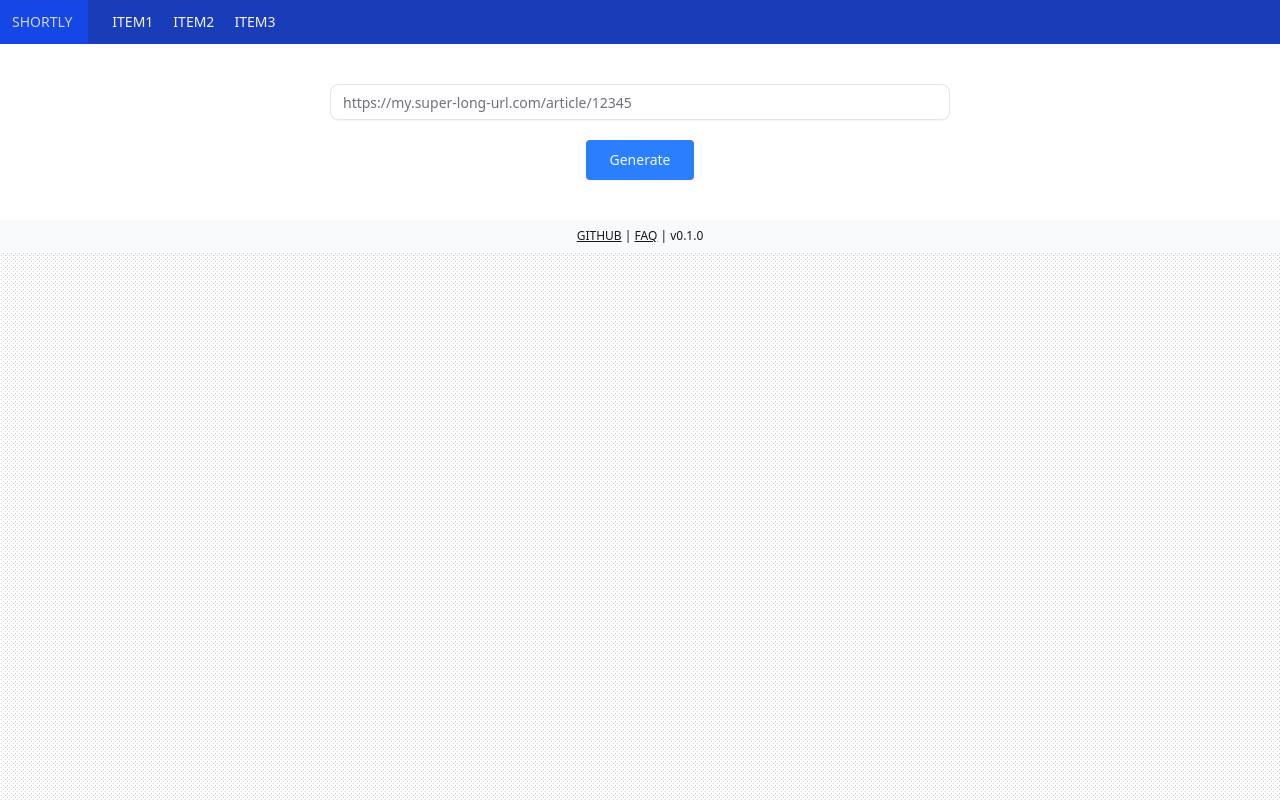
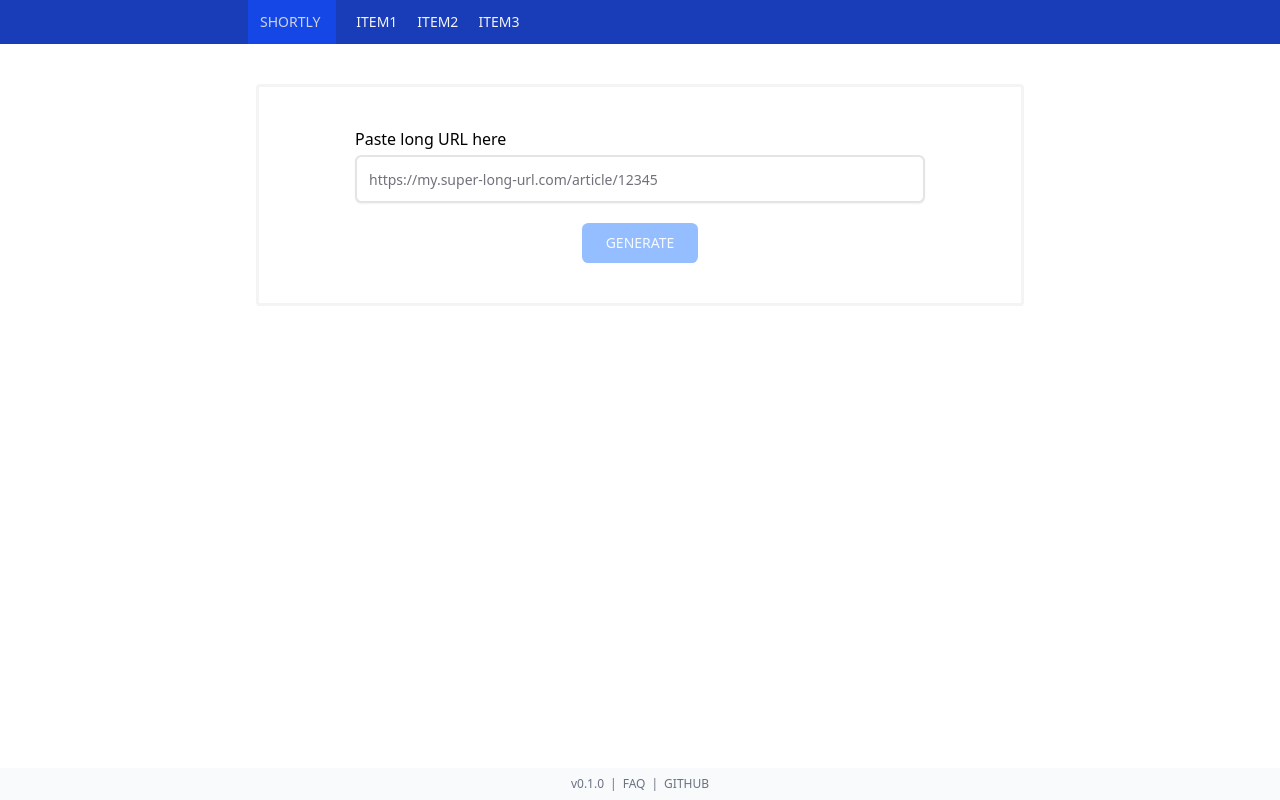
Before and after one commit to lebe-dev/shortly, a SvelteKit app in the folder frontend/: page / in a window 1280 px wide. Built offline with nearby package versions, Linux system fonts and the light colour scheme.

Commit message:
Frontend: improve UI layout

```diff
--- a/frontend/src/lib/components/ui/button/button.svelte
+++ b/frontend/src/lib/components/ui/button/button.svelte
@@ -4,7 +4,7 @@
 	import { type VariantProps, tv } from 'tailwind-variants';
 
 	export const buttonVariants = tv({
-		base: "focus-visible:border focus-visible:border-2 aria-invalid:ring-destructive/20 dark:aria-invalid:ring-destructive/40 aria-invalid:border-destructive inline-flex shrink-0 items-center justify-center gap-2 whitespace-nowrap rounded-sm text-sm font-medium outline-none transition-all disabled:pointer-events-none disabled:opacity-50 aria-disabled:pointer-events-none aria-disabled:opacity-50 [&_svg:not([class*='size-'])]:size-4 [&_svg]:pointer-events-none [&_svg]:shrink-0",
+		base: "focus-visible:border focus-visible:border-2 aria-invalid:ring-destructive/20 dark:aria-invalid:ring-destructive/40 aria-invalid:border-destructive inline-flex shrink-0 items-center justify-center gap-2 whitespace-nowrap rounded-xs text-sm font-medium outline-none transition-all disabled:pointer-events-none disabled:opacity-50 aria-disabled:pointer-events-none aria-disabled:opacity-50 [&_svg:not([class*='size-'])]:size-4 [&_svg]:pointer-events-none [&_svg]:shrink-0",
 		variants: {
 			variant: {
 				default: 'bg-primary text-primary-foreground shadow-xs hover:bg-primary/90',
@@ -19,7 +19,7 @@
 			size: {
 				default: 'h-9 px-4 py-2 has-[>svg]:px-3',
 				sm: 'h-8 gap-1.5 rounded-md px-3 has-[>svg]:px-2.5',
-				lg: 'h-10 rounded-md px-6 has-[>svg]:px-4',
+				lg: 'h-10 rounded-sm px-6 has-[>svg]:px-4',
 				icon: 'size-9'
 			}
 		},
--- a/frontend/src/lib/components/ui/input/input.svelte
+++ b/frontend/src/lib/components/ui/input/input.svelte
@@ -1,12 +1,12 @@
 <script lang="ts">
-	import type { HTMLInputAttributes, HTMLInputTypeAttribute } from "svelte/elements";
-	import { cn, type WithElementRef } from "$lib/utils.js";
+	import type { HTMLInputAttributes, HTMLInputTypeAttribute } from 'svelte/elements';
+	import { cn, type WithElementRef } from '$lib/utils.js';
 
-	type InputType = Exclude<HTMLInputTypeAttribute, "file">;
+	type InputType = Exclude<HTMLInputTypeAttribute, 'file'>;
 
 	type Props = WithElementRef<
-		Omit<HTMLInputAttributes, "type"> &
-			({ type: "file"; files?: FileList } | { type?: InputType; files?: undefined })
+		Omit<HTMLInputAttributes, 'type'> &
+			({ type: 'file'; files?: FileList } | { type?: InputType; files?: undefined })
 	>;
 
 	let {
@@ -19,14 +19,14 @@
 	}: Props = $props();
 </script>
 
-{#if type === "file"}
+{#if type === 'file'}
 	<input
 		bind:this={ref}
 		data-slot="input"
 		class={cn(
-			"selection:bg-primary dark:bg-input/30 selection:text-primary-foreground border-input ring-offset-background placeholder:text-muted-foreground shadow-xs flex h-9 w-full min-w-0 rounded-md border bg-transparent px-3 pt-1.5 text-sm font-medium outline-none transition-[color,box-shadow] disabled:cursor-not-allowed disabled:opacity-50 md:text-sm",
-			"focus-visible:border-ring focus-visible:ring-ring/50 focus-visible:ring-[3px]",
-			"aria-invalid:ring-destructive/20 dark:aria-invalid:ring-destructive/40 aria-invalid:border-destructive",
+			'selection:bg-primary dark:bg-input/30 selection:text-primary-foreground border-input ring-offset-background placeholder:text-muted-foreground flex h-9 w-full min-w-0 rounded-md border bg-transparent px-3 pt-1.5 text-sm font-medium shadow-xs transition-[color,box-shadow] outline-none disabled:cursor-not-allowed disabled:opacity-50 md:text-sm',
+			'focus-visible:border-ring focus-visible:ring-ring/50 focus-visible:ring-[3px]',
+			'aria-invalid:ring-destructive/20 dark:aria-invalid:ring-destructive/40 aria-invalid:border-destructive',
 			className
 		)}
 		type="file"
@@ -39,9 +39,9 @@
 		bind:this={ref}
 		data-slot="input"
 		class={cn(
-			"border-input bg-background selection:bg-primary dark:bg-input/30 selection:text-primary-foreground ring-offset-background placeholder:text-muted-foreground shadow-xs flex h-9 w-full min-w-0 rounded-md border px-3 py-1 text-base outline-none transition-[color,box-shadow] disabled:cursor-not-allowed disabled:opacity-50 md:text-sm",
-			"focus-visible:border-ring focus-visible:ring-ring/50 focus-visible:ring-[3px]",
-			"aria-invalid:ring-destructive/20 dark:aria-invalid:ring-destructive/40 aria-invalid:border-destructive",
+			'border-input bg-background selection:bg-primary dark:bg-input/30 selection:text-primary-foreground ring-offset-background placeholder:text-muted-foreground flex h-12 w-full min-w-0 rounded-sm border px-3 py-1 text-base shadow-xs transition-[color,box-shadow] outline-none disabled:cursor-not-allowed disabled:opacity-50 md:text-sm',
+			'focus-visible:border-primary border-2',
+			'aria-invalid:ring-destructive/20 dark:aria-invalid:ring-destructive/40 aria-invalid:border-destructive',
 			className
 		)}
 		{type}
--- a/frontend/src/routes/+page.svelte
+++ b/frontend/src/routes/+page.svelte
@@ -3,25 +3,39 @@
 	import { Input } from '$lib/components/ui/input';
 </script>
 
-<div class="text-secondary container flex items-start gap-3 self-center bg-blue-800">
+<div class="flex min-h-screen flex-col">
+	<!-- Header -->
+	<div class="bg-blue-800">
+		<div class="mx-auto flex max-w-7xl items-center gap-5 px-62">
 			<div class="bg-blue-700 ps-3 pe-4 pt-3 pb-3 text-sm text-gray-300">SHORTLY</div>
-	<div class="flex items-center gap-5 ps-3 pe-3 pt-3 pb-3 text-sm">
+			<div class="text-secondary flex items-center gap-5 text-sm">
 				<div>ITEM1</div>
 				<div>ITEM2</div>
 				<div>ITEM3</div>
 			</div>
 		</div>
-<div class="container w-auto content-center bg-white ps-5 pe-5 pt-10 pb-10 text-center">
+	</div>
+
+	<!-- Main Content -->
+	<div class="flex flex-1 items-start justify-center bg-white pt-10">
+		<div class="border-secondary w-full max-w-3xl rounded border-3 px-24 py-10 text-center">
+			<div class="mb-1 text-left">Paste long URL here</div>
 			<Input
+				type="text"
 				placeholder="https://my.super-long-url.com/article/12345"
-		class="mb-5 inline-block w-1/2 ps-3 pe-3 text-xl"
+				class="mb-5 inline-block text-2xl font-medium"
 			/>
-
-	<div>
-		<Button size="lg" class="rounded-5 rounded">Generate</Button>
+			<div class="flex items-center justify-center gap-3">
+				<Button size="lg" disabled>GENERATE</Button>
 			</div>
 		</div>
-<div class="text-secondary-foreground bg-gray-50 p-2 text-center text-xs">
-	<span class="underline">GITHUB</span> | <span class=" underline">FAQ</span> |
-	<span class="">v0.1.0</span>
 	</div>
+
+	<!-- Footer -->
+	<div class="flex items-center justify-center bg-gray-50 p-2 text-center text-xs text-gray-500">
+		<span class="">v0.1.0</span> <span class="ms-1.5 me-1.5">|</span>
+		<span class="">FAQ</span>
+		<span class="ms-1.5 me-1.5">|</span>
+		<span class="">GITHUB</span>
+	</div>
+</div>
```
Lines whose indentation alone changed are shown as unchanged.
